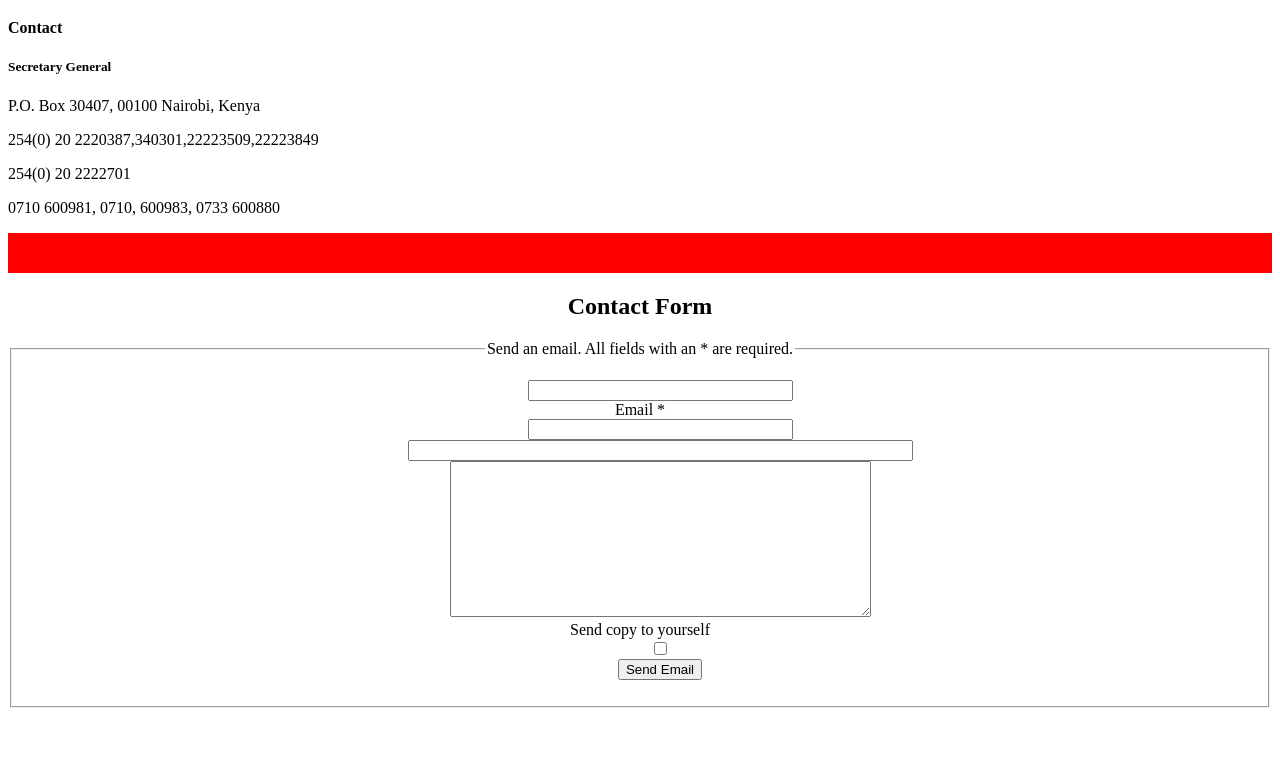
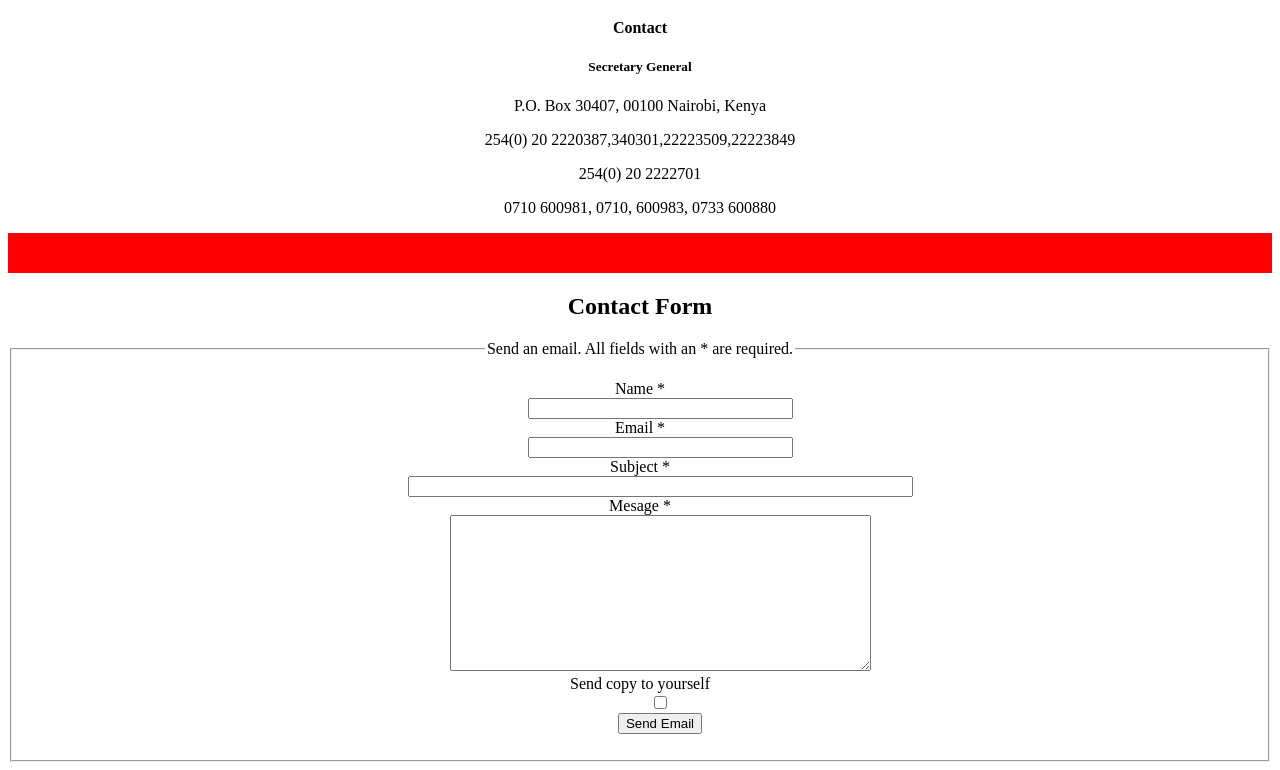
Before and after one commit to marto-k/Knut.co.or.ke, a plain HTML site: page contact_info.html in a window 1280 px wide. Shown: the part 61-831 px from the top of the page. Before the commit the page ends 800 px from the top, so only its background shows below. Drawn offline with Linux system fonts and the light colour scheme.

Commit message:
sign up form

```diff
--- a/contact_info.html
+++ b/contact_info.html
@@ -1,7 +1,8 @@
  <!DOCTYPE html>
  <html>
- <head></head>
- <body>
+ <head><title>Contact</title></head>
+ <body style="height:110%;">
+ <div align="center">
   <h1 align="center">KNUT HQ</h1>
 <h4>Contact</h4>
 
@@ -13,14 +14,18 @@
 <p>254(0) 20 2222701</p>
 
 <p>0710 600981, 0710, 600983, 0733 600880</p>
+</div>
 <div style="height:40px;width:100%;background:red;"></div>
       <h2 align="center">Contact Form</h2>
-<form align="center" id="contact-form" class="form-validate" method="post" action="/index.php/contact-us">
-<fieldset>
+<form id="contact-form" class="form-validate" method="post" action="/index.php/contact-us">
+<fieldset align="center">
 <legend align="center">Send an email. All fields with an * are required.</legend>
 <dl>
+Name
+<span class="star"> *</span>
 <dt>
 <dd>
+
 <input id="jform_contact_name" class="required invalid" type="text" size="30" value="" name="jform[contact_name]" aria-required="true" required="required" aria-invalid="true">
 </dd>
 <dt>
@@ -34,12 +39,16 @@ Email
 </dd>
 <dt>
 <label id="jform_contact_emailmsg-lbl" class="hasTip required" title="" for="jform_contact_emailmsg">
+Subject
+<span class="star"> *</span>
 </dt>
 <dd>
 <input id="jform_contact_emailmsg" class="required" type="text" size="60" value="" name="jform[contact_subject]" aria-required="true" required="required">
 </dd>
 <dt>
 <label id="jform_contact_message-lbl" class="hasTip required" title="" for="jform_contact_message">
+Mesage
+<span class="star"> *</span>
 </dt>
 <dd>
 <textarea id="jform_contact_message" class="required" rows="10" cols="50" name="jform[contact_message]" aria-required="true" required="required"></textarea>
```
